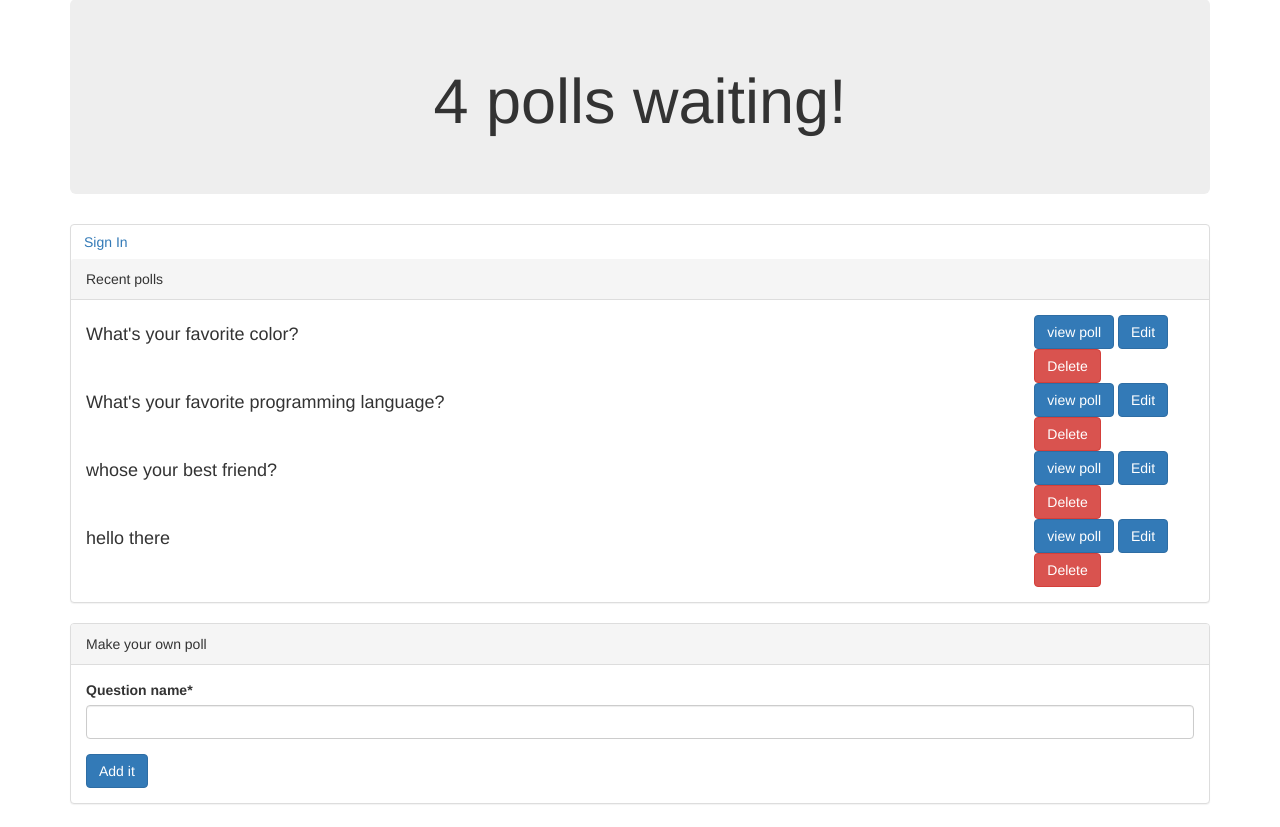
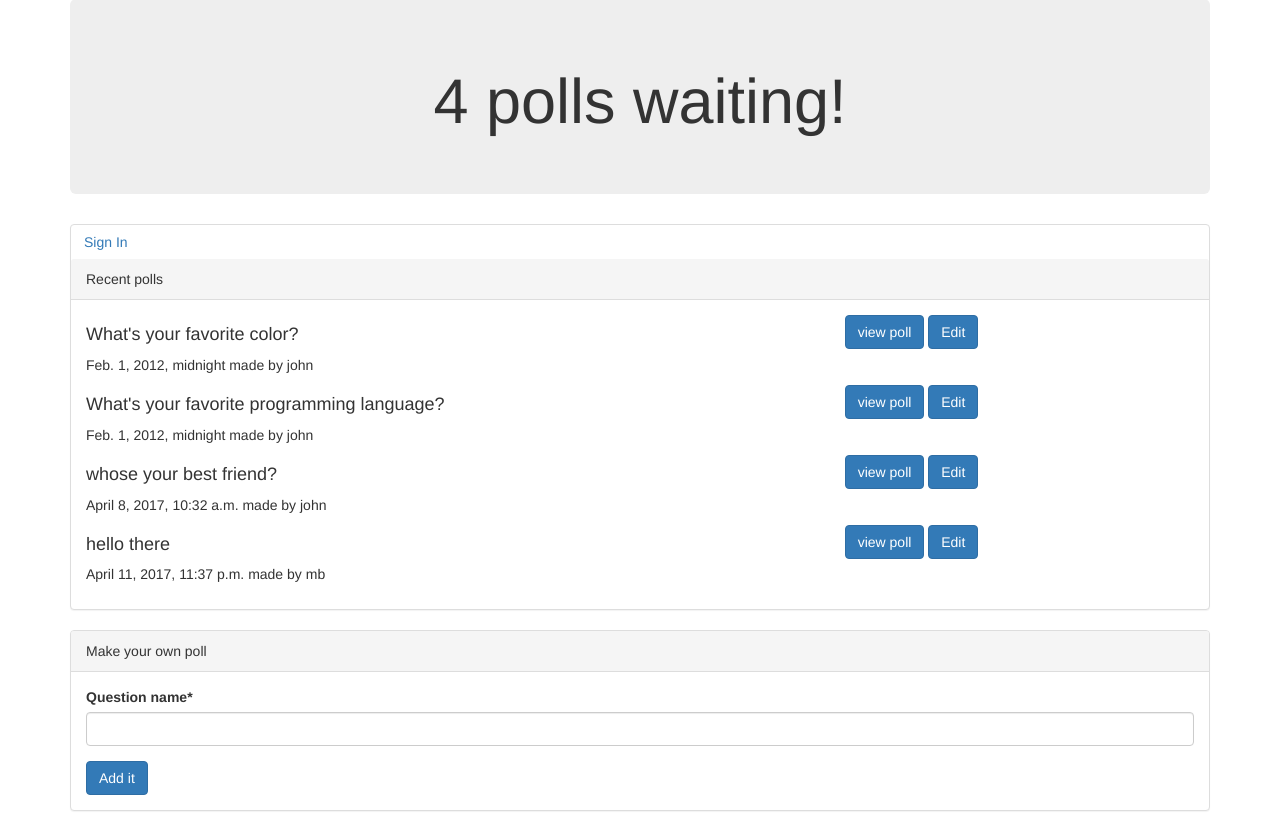
Before and after one commit to bohubi/myproject, a Django app: page /polls/ in a window 1280 px wide. Shown: the part 21-848 px from the top of the page. Before the commit the page ends 825 px from the top, so only its background shows below. Run offline with Django 3.2, Linux system fonts and the light colour scheme; data comes from the database, SQL or seed files in the repository; both versions use the stored data as it was after the commit; some libraries are stand-ins or nearby versions.

Commit message:
question_owner works (before slug) (11_4_2017)

```diff
--- a/polls/models.py
+++ b/polls/models.py
@@ -1,3 +1,4 @@
+from django.contrib.auth.models import User
 from django.db import models
 
 
@@ -5,6 +6,7 @@ from django.db import models
 class Question(models.Model):
     question_text = models.CharField(max_length=200)
     pub_date = models.DateTimeField('date published')
+    owner = models.ForeignKey(User)
 
 
     def __str__(self):
--- a/polls/templates/polls/index.html
+++ b/polls/templates/polls/index.html
@@ -18,19 +18,23 @@
     <div class="panel-body">
         {% for question in questions %}
         <div class="row">
-            <div class="col col-xs-6 col-sm-8 col-md-8 col-lg-10">
+            <div class="col col-xs-6 col-sm-8">
                 <h4>{{question.question_text}}</h4>
+                <p>{{ question.pub_date }} made by {{ question.owner }}</p>
+
             </div>
-            <div class="col col-xs-6 col-sm-4 col-md-4 col-lg-2">
+            <div class="col col-xs-6 col-sm-4">
                 <!--<a href="{{q.id}}" class="btn btn-primary">view poll</a>-->
                 <a href="{% url 'polls:detail' question.id %}" class="btn btn-primary">view poll</a>
                 <a href="{% url 'polls:edit' question.id %}" class="btn btn-primary">Edit</a>
                 <form action="{% url 'polls:delete_question' question.id %}"
                       method="post" style="display: inline-block">
                     {% csrf_token %}
+                    {% if question.owner == request.user %}
                     <input class="btn btn-danger"
                            type="submit"
                            value="Delete"/>
+                    {% endif %}
 
                 </form>
             </div>
--- a/polls/views.py
+++ b/polls/views.py
@@ -75,7 +75,7 @@ def add_question(request):
         form = Myform(request.POST)
         if form.is_valid():
             question_text = form.cleaned_data['question_name']
-            q = Question(question_text=question_text, pub_date=timezone.now())
+            q = Question(question_text=question_text, pub_date=timezone.now(), owner=request.user)
             q.save()
             messages.add_message(request, messages.SUCCESS, "You have successfully added a poll")
             return redirect('polls:index')
@@ -126,16 +126,17 @@ def add_choice(request):
         return redirect ("polls:index")
 
 
-
 def delete_question(request, question_id):
-   if request.method == "POST":
+    if request.method == "POST":
         question = Question.objects.get(id=question_id)
-        question.delete()
-        messages.add_message(request, messages.WARNING, "Question Gone!")
+        if question.owner == request.user:
+            question.delete()
+            messages.add_message(request, messages.WARNING, "Question Gone!")
+            return redirect("polls:index")
+        else:
+            return redirect("polls:oops")
+    else:
         return redirect("polls:index")
-   else:
-       return redirect("polls:index")
-
 
 
 def delete_choice(request, choice_id):
```
Also changed, not shown: db.sqlite3.
